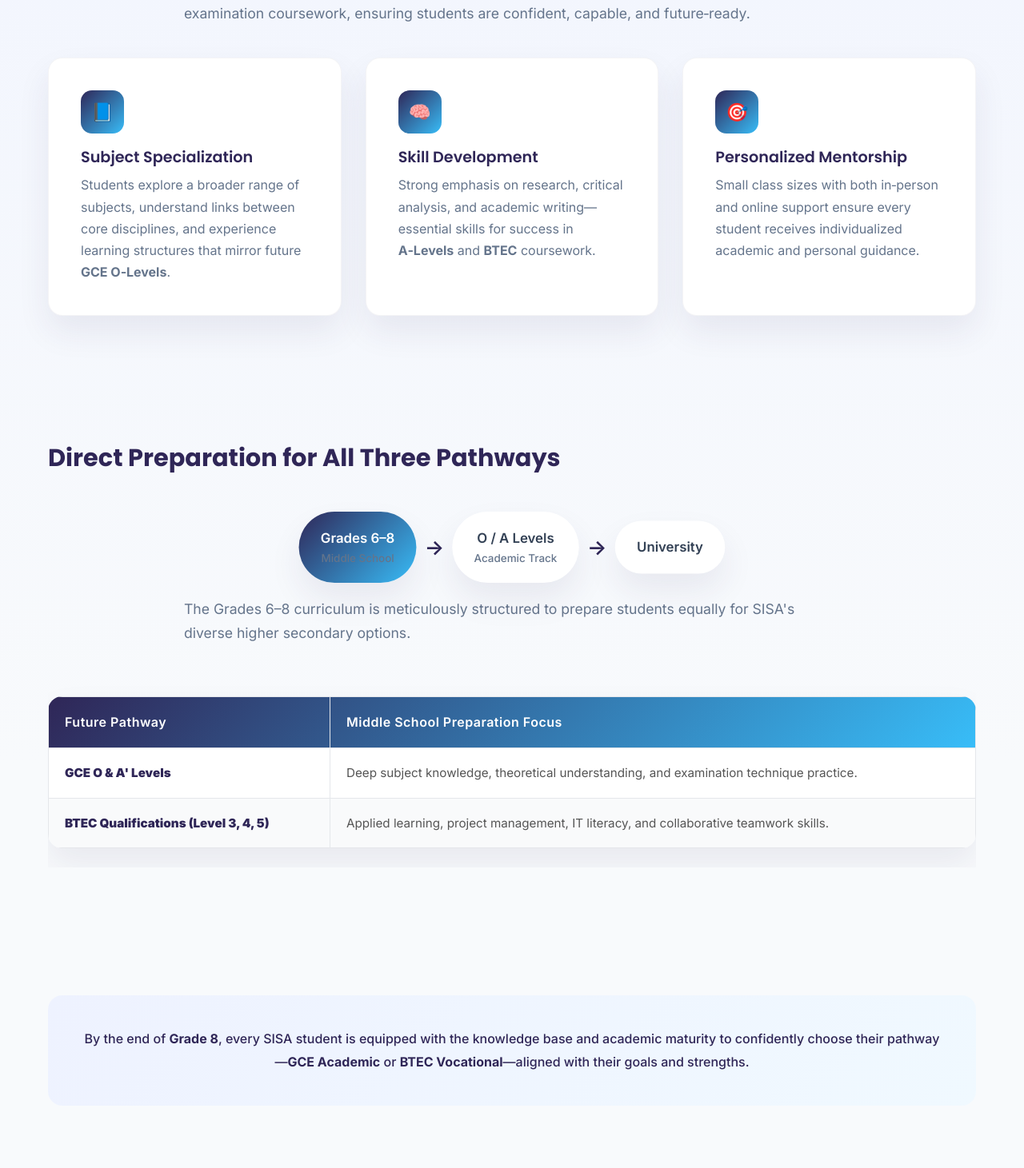
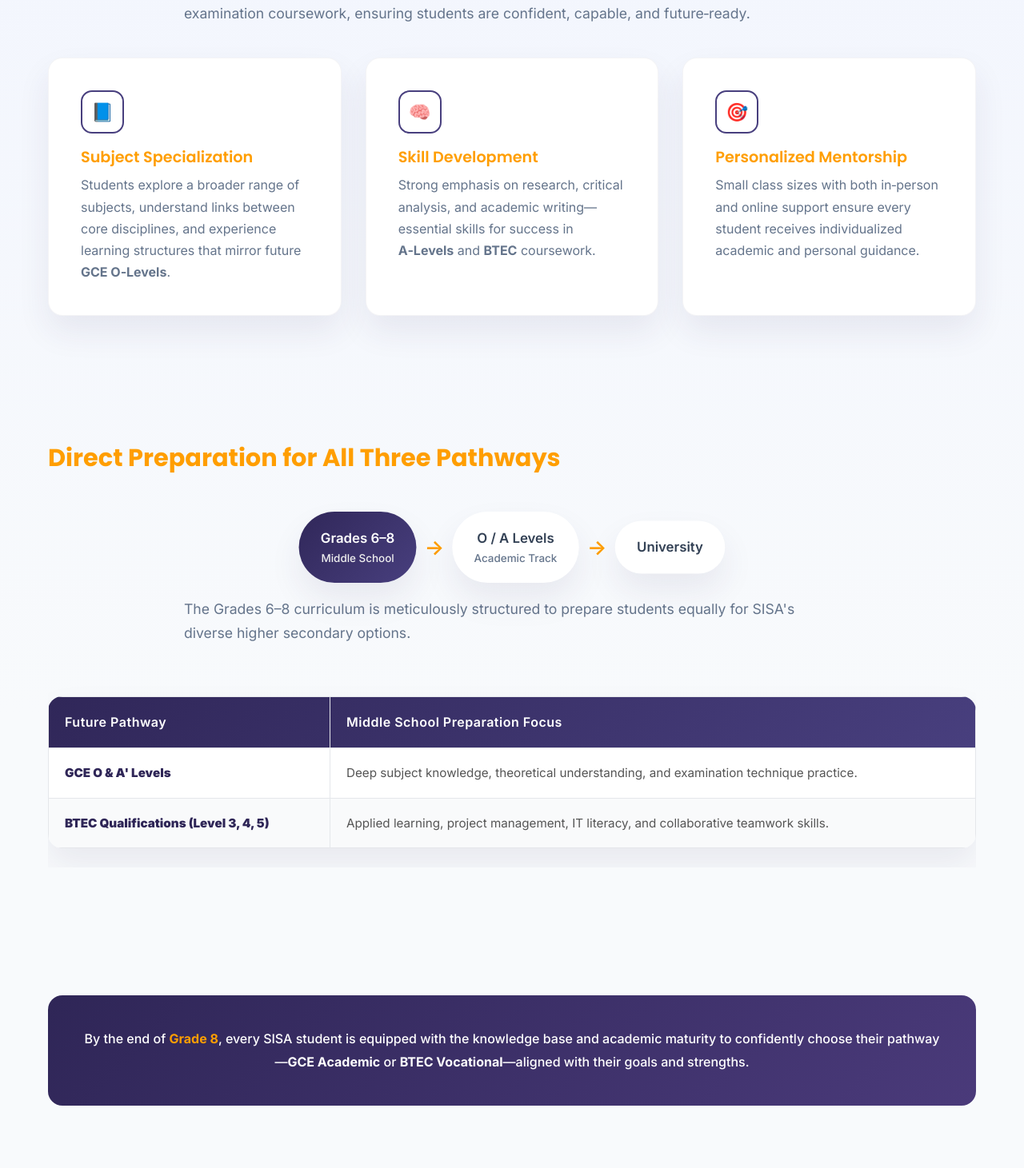
Before and after one commit to TaniaRajpoot/SISA, a React (Vite) app in the folder frontend/: page /academics/middle-school in a window 1280 px wide. Shown: the part 969-2430 px from the top of the page at 80% size. Built offline with nearby package versions, Linux system fonts and the light colour scheme.

Commit message:
changes in middle school and circulum

```diff
--- a/frontend/src/pages/AcademicProgrammes.jsx
+++ b/frontend/src/pages/AcademicProgrammes.jsx
@@ -16,10 +16,11 @@ const AcademicProgrammes = () => {
             <header className="ap-hero">
                 <div className="ap-hero-grid">
                     <div>
-                        <h1>🏆 Academic Programmes at SISA: Excellence from Preschool to BTEC</h1>
+                        <h1>Academic Programmes at SISA: Excellence from Preschool to BTEC</h1>
                         <p>SISA delivers a world-class, triple-accredited curriculum that is designed to unlock every student's full potential, ensuring they are prepared for global university admission or immediate career success.</p>
                     </div>
                     <div className="ap-hero-img">
+                        <div className="ap-hero-square-bg"></div>
                         <i className="fa-solid fa-graduation-cap one"></i>
                         <i className="fa-solid fa-globe two"></i>
                     </div>
@@ -311,9 +312,6 @@ const AcademicProgrammes = () => {
                 </div>
             </section>
 
-            <footer className="ap-footer">
-                <p>© <span>SISA</span> Academic Programmes · Triple Accredited British Curriculum</p>
-            </footer>
 
             <Footer />
         </div>
--- a/frontend/src/pages/MiddleSchool.jsx
+++ b/frontend/src/pages/MiddleSchool.jsx
@@ -38,7 +38,7 @@ const MiddleSchool = () => {
             {/* Hero Section */}
             <header className="ms-hero">
                 <div className="ms-container">
-                    <h1>🚀 Middle School (Grades 6–8)<br /><span>Foundation for GCE O‑Levels, A‑Levels & BTEC</span></h1>
+                    <h1> Middle School (Grades 6–8)<br /><span>Foundation for GCE O‑Levels, A‑Levels & BTEC</span></h1>
                     <p className="ms-subtitle">
                         The SISA Middle School program (Grades 6, 7, and 8) is specifically designed as the vital <strong>Pre‑IGCSE / O‑Level foundation phase</strong>, developing academic maturity, independence, and clarity for future success.
                     </p>
@@ -133,14 +133,11 @@ const MiddleSchool = () => {
             <section className="ms-section">
                 <div className="ms-container fade-up">
                     <div className="ms-highlight">
-                        By the end of <strong>Grade 8</strong>, every SISA student is equipped with the knowledge base and academic maturity to confidently choose their pathway—<strong>GCE Academic</strong> or <strong>BTEC Vocational</strong>—aligned with their goals and strengths.
+                        By the end of <strong className="yellow-text">Grade 8</strong>, every SISA student is equipped with the knowledge base and academic maturity to confidently choose their pathway—<strong>GCE Academic</strong> or <strong>BTEC Vocational</strong>—aligned with their goals and strengths.
                     </div>
                 </div>
             </section>
 
-            <footer className="ms-footer">
-                © SISA International School · Learning Management System
-            </footer>
 
             <Footer />
         </div>
--- a/frontend/src/styles/AcademicProgrammes.css
+++ b/frontend/src/styles/AcademicProgrammes.css
@@ -39,6 +39,7 @@
     margin-bottom: 20px;
     font-weight: 700;
     letter-spacing: 0.5px;
+    color: #ffffff;
 }
 
 .ap-hero p {
@@ -49,11 +50,25 @@
 }
 
 .ap-hero-img {
-    height: 320px;
+    height: 520px;
+    position: relative;
+    display: flex;
+    justify-content: center;
+    align-items: center;
+}
+
+.ap-hero-square-bg {
+    width: 400px;
+    height: 400px;
     border-radius: var(--ap-radius);
-    background: url('https://images.unsplash.com/photo-1523050854058-8df90110c9f1?q=80&w=1200&auto=format&fit=crop') center/cover no-repeat;
+    background-color: #ffffff;
+    background-image: url('../assets/young-students-learning-together-group-study.jpg');
+    background-size: cover;
+    background-position: center;
+    background-repeat: no-repeat;
     box-shadow: var(--ap-shadow);
-    position: relative;
+    z-index: 1;
+    position: absolute;
 }
 
 .ap-hero-img i {
@@ -68,6 +83,7 @@
     box-shadow: var(--ap-shadow);
     animation: apFloat 6s ease-in-out infinite;
     font-size: 1.3rem;
+    z-index: 2;
 }
 
 .ap-hero-img i.one {
@@ -103,6 +119,7 @@
 .ap-section-title {
     max-width: 900px;
     margin-bottom: 50px;
+    color: #e5e7eb;
 }
 
 .ap-section-title h2 {
@@ -220,19 +237,7 @@
     margin: 60px auto;
 }
 
-/* FOOTER */
-.ap-footer {
-    background: #081e30;
-    color: #cbd5e1;
-    padding: 40px 8%;
-    text-align: center;
-    font-size: 0.95rem;
-}
 
-.ap-footer span {
-    color: var(--ap-accent);
-    font-weight: 600;
-}
 
 /* RESPONSIVE */
 @media (max-width: 900px) {
--- a/frontend/src/styles/Careers.css
+++ b/frontend/src/styles/Careers.css
@@ -3,10 +3,10 @@
 :root {
     --careers-primary: #2f2657;
     --careers-secondary: #4a3a7a;
-    --careers-accent: #ffa500;
+    --careers-accent: #ff9e00;
     --careers-light: #f4f7fb;
     --careers-dark: #1f2937;
-    --careers-muted: #6b7280;
+    --careers-muted: #ffffff;
     --careers-radius: 18px;
     --careers-shadow: 0 18px 45px rgba(47, 38, 87, 0.08);
 }
@@ -21,7 +21,7 @@
 /* HERO */
 .careers-hero {
     padding: 100px 8% 80px;
-    background: linear-gradient(120deg, var(--careers-primary), #1a1340);
+    background: #2f2657;
     color: #fff;
 }
 
@@ -120,12 +120,12 @@
 .careers-section-title h2 {
     font-size: clamp(1.8rem, 3vw, 2.4rem);
     margin-bottom: 14px;
-    color: var(--careers-primary);
+    color: var(--careers-accent);
     font-weight: 700;
 }
 
 .careers-section-title p {
-    color: var(--careers-muted);
+    color: #e5e7eb;
     font-size: 1.05rem;
 }
 
@@ -158,12 +158,12 @@
 
 .careers-card h3 {
     margin-bottom: 14px;
-    color: var(--careers-primary);
+    color: var(--careers-accent);
     font-weight: 600;
 }
 
 .careers-card p {
-    color: var(--careers-muted);
+    color: var(--careers-dark);
     line-height: 1.7;
 }
 
--- a/frontend/src/styles/Footer.css
+++ b/frontend/src/styles/Footer.css
@@ -40,7 +40,7 @@
 
 .footer-desc {
     margin: 20px 0;
-    color: #a0a0a0;
+    color: #efefef;
     font-size: 15px;
     line-height: 1.6;
     max-width: 300px;
--- a/frontend/src/styles/MiddleSchool.css
+++ b/frontend/src/styles/MiddleSchool.css
@@ -1,9 +1,9 @@
 /* Middle School Page Styles */
 
 :root {
-    --ms-primary: #2f2657;
-    --ms-secondary: #4a3a7a;
-    --ms-accent: #38bdf8;
+    --ms-primary: #302759;
+    --ms-secondary: #483F7E;
+    --ms-accent: #ff9e00;
     --ms-bg: #f8fafc;
     --ms-card: #ffffff;
     --ms-text: #334155;
@@ -91,7 +91,7 @@
 
 .ms-section h2 {
     font-size: 1.9rem;
-    color: var(--ms-primary);
+    color: var(--ms-accent);
     margin-bottom: 16px;
     font-weight: 700;
 }
@@ -129,15 +129,16 @@
     border-radius: 14px;
     display: grid;
     place-items: center;
-    background: linear-gradient(135deg, var(--ms-primary), var(--ms-accent));
-    color: white;
+    background: white;
+    border: 2px solid #483F7E;
+    color: #483F7E;
     font-size: 1.4rem;
     margin-bottom: 18px;
 }
 
 .ms-card h3 {
     font-size: 1.2rem;
-    color: var(--ms-primary);
+    color: var(--ms-accent);
     margin-bottom: 10px;
     font-weight: 600;
 }
@@ -172,16 +173,20 @@
     font-size: 0.8rem;
     color: var(--ms-muted);
     font-weight: 500;
+
 }
 
 .ms-step.active {
-    background: linear-gradient(135deg, var(--ms-primary), var(--ms-accent));
+    background: linear-gradient(135deg, #302759, #483F7E);
     color: white;
+}
+.ms-step.active span {
+    color: #efefef;
 }
 
 .ms-arrow {
     font-size: 1.6rem;
-    color: var(--ms-primary);
+    color: var(--ms-accent);
 }
 
 @keyframes msPulse {
@@ -213,7 +218,7 @@
 }
 
 .ms-table thead {
-    background: linear-gradient(135deg, var(--ms-primary), var(--ms-accent));
+    background: linear-gradient(135deg, #302759, #483F7E);
     color: white;
 }
 
@@ -238,13 +243,17 @@
 
 /* HIGHLIGHT */
 .ms-highlight {
-    background: linear-gradient(135deg, #eef2ff, #f0f9ff);
+    background: linear-gradient(135deg, #2f2657, #4a3a7a);
     border-radius: var(--ms-radius);
     padding: 40px;
     text-align: center;
     font-weight: 500;
-    color: var(--ms-primary);
+    color: #ffffff;
     line-height: 1.8;
+}
+
+.yellow-text {
+    color: #ff9e00;
 }
 
 /* FOOTER */
--- a/frontend/src/styles/StudentLife.css
+++ b/frontend/src/styles/StudentLife.css
@@ -1,8 +1,8 @@
 /* Student Life Page Styles */
 
 :root {
-    --sl-primary: #004d99;
-    --sl-secondary: #ff9900;
+    --sl-primary: #2f2657;
+    --sl-secondary: #ff9e00;
     --sl-background: #f4f7f9;
     --sl-text-dark: #333;
     --sl-text-light: #fff;
@@ -20,7 +20,7 @@
 
 /* HERO */
 .sl-hero {
-    background: linear-gradient(135deg, var(--sl-primary) 0%, #0066cc 100%);
+    background: linear-gradient(135deg, var(--sl-primary) 0%, #4a3a7a 100%);
     color: var(--sl-text-light);
     padding: 80px 20px 100px 20px;
     text-align: center;
@@ -68,7 +68,7 @@
 
 .section-title {
     font-family: 'Montserrat', 'Inter', sans-serif;
-    color: var(--sl-primary);
+    color: var(--sl-secondary);
     border-bottom: 3px solid var(--sl-secondary);
     padding-bottom: 10px;
     margin-bottom: 25px;
@@ -105,7 +105,7 @@
 
 .activity-block h3 {
     font-family: 'Montserrat', 'Inter', sans-serif;
-    color: var(--sl-primary);
+    color: var(--sl-secondary);
     margin-bottom: 8px;
     font-weight: 600;
 }
@@ -134,7 +134,7 @@
 
 .feature-item h4 {
     font-family: 'Montserrat', 'Inter', sans-serif;
-    color: var(--sl-primary);
+    color: var(--sl-secondary);
     margin-bottom: 5px;
     font-weight: 600;
 }
```
Also changed, not shown: 1 other file (tests, documents, lock files or other folders).
